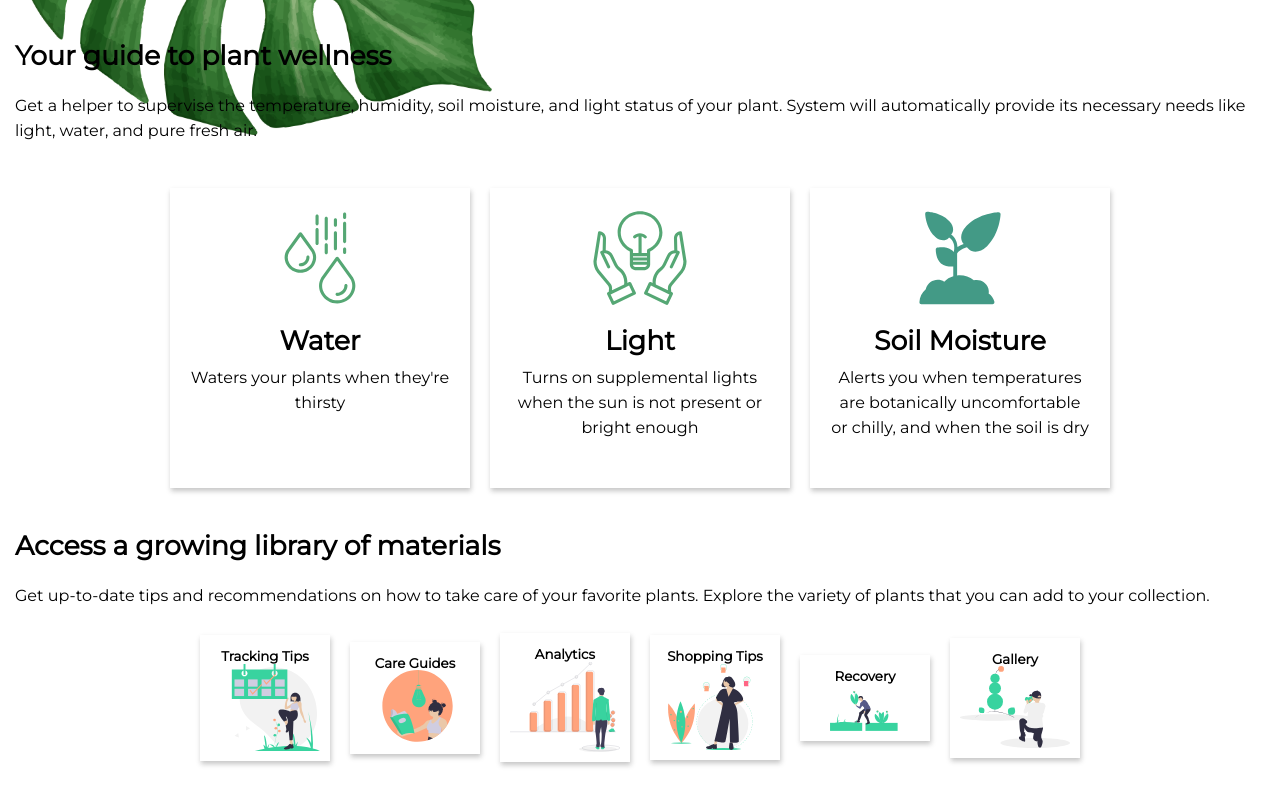
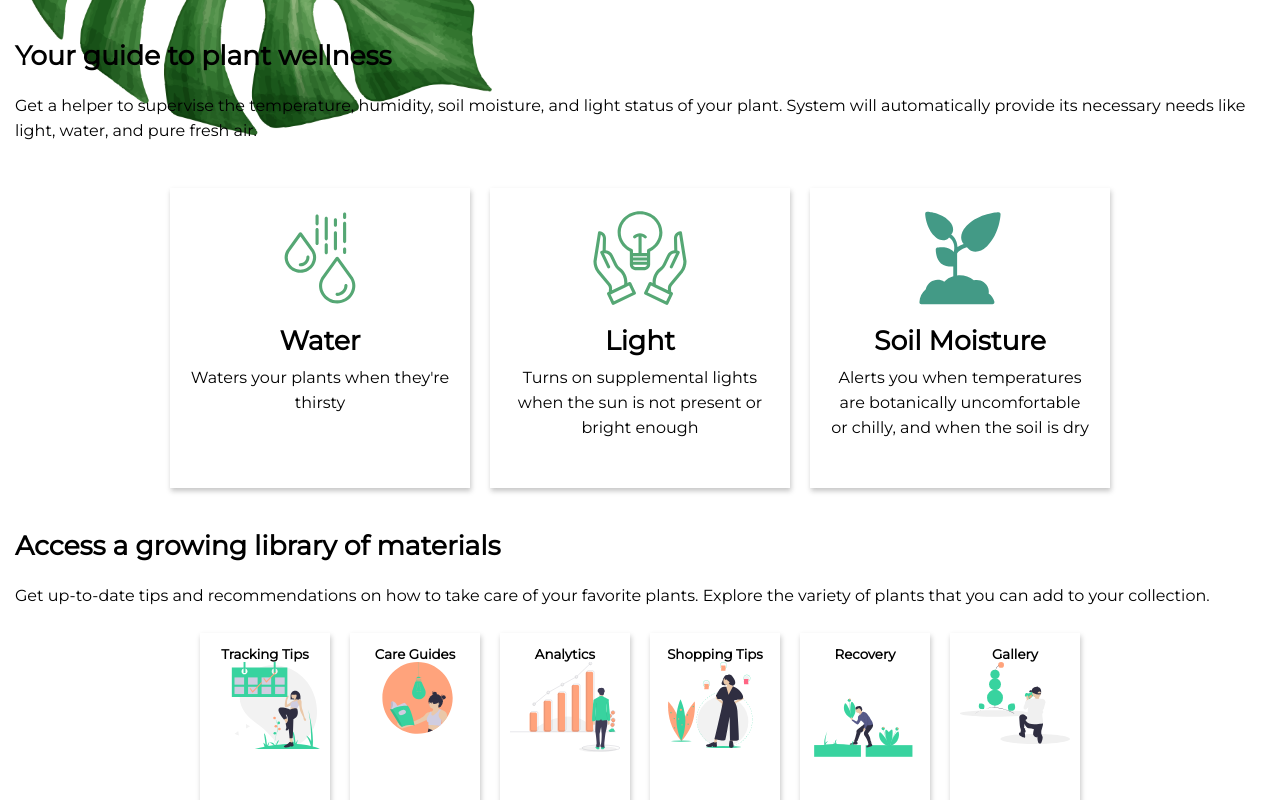
Before and after one commit to ColeyG/garduino, a website: page index.html in a window 1280 px wide. Shown: the part 2000-2800 px from the top of the page. Drawn offline with Linux system fonts and the light colour scheme.

Commit message:
Fix recovery Case

```diff
--- a/index.html
+++ b/index.html
@@ -90,7 +90,7 @@
     </div>
     <div class="card">
       <p>Recovery</p>
-      <img src="assets/illustrations/outdoors.svg" alt>
+      <img class="recovery" src="assets/illustrations/outdoors.svg" alt>
     </div>
     <div class="card">
       <p>Gallery</p>
--- a/styles/main.scss
+++ b/styles/main.scss
@@ -185,6 +185,7 @@ body {
     margin: 10px;
     padding: 15px 10px 10px 10px;
     width: 110px;
+    height: 163px;
     display: flex;
     justify-content: flex-start;
     align-items: center;
@@ -192,6 +193,10 @@ body {
     p {
       @include montserrat($size: 10pt, $weight: bold);
       text-align: center;
+    }
+    .recovery {
+      width: 160px;
+      height: 120px;
     }
   }
 }
```
Also changed, not shown: compiled/bundle.css.
